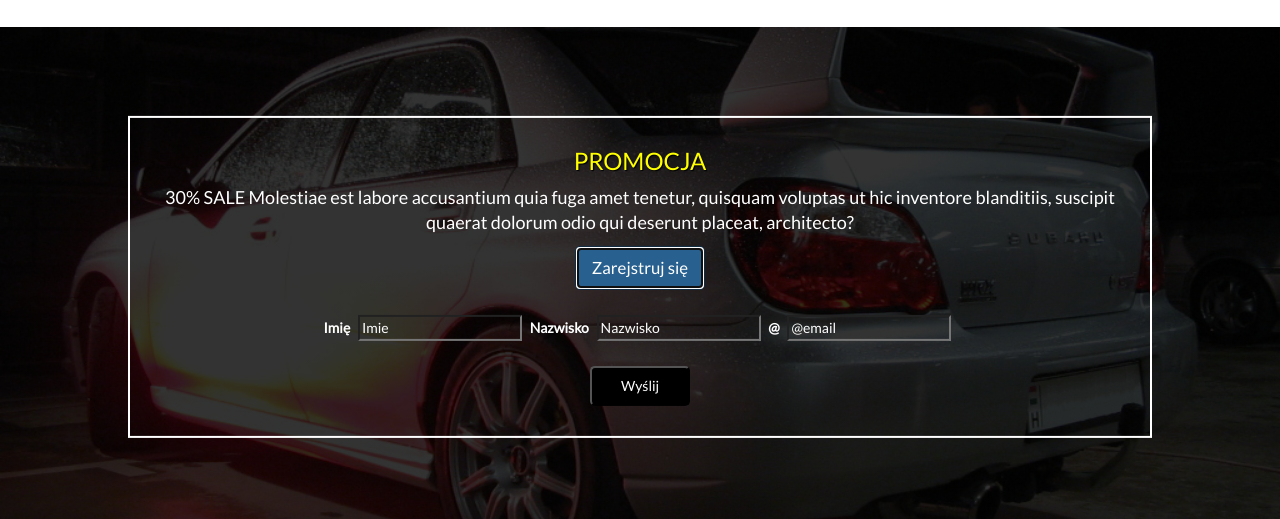
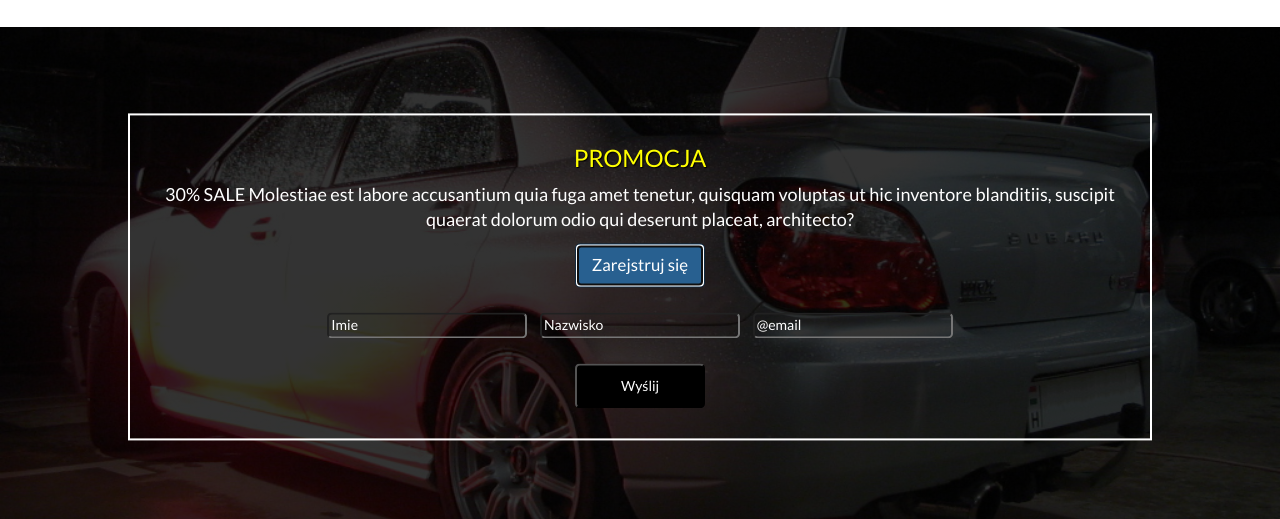
Before and after one commit to MichalStabrawa/AutoMechanik, a plain HTML site: page index.html in a window 1280 px wide. Both pictures are taken after a click on the button "Zarejstruj się". Shown: the part 2556-3075 px from the top of the page. Drawn offline with Linux system fonts and the light colour scheme; a web font is replaced by a local one.

Commit message:
input style change

```diff
--- a/css/style.css
+++ b/css/style.css
@@ -122,7 +122,7 @@
         #main-header .header-caption {
             position: absolute;
             top: 10%;
-            ;
+
             transform: translateY(-50%);
             left: 0;
             right: 0;
@@ -266,6 +266,8 @@
             margin-top: 10px;
         }
 
+/*parallax********************************************************************/
+
         .parallax {
             position: relative;
             /* The image used */
@@ -320,20 +322,25 @@
             display: none;
         }
 
-        input[type="text"],
-        input[type="mailto"] {
+       #div1 input[type="text"],
+        input[type="mailto"] {width: 200px;
+            border-radius: 5px;
             background-color: transparent;
             margin: 5px;
         }
 
         input[type="submit"] {
             margin: 20px;
-            width: 100px;
-            height: 40px;
+            width: 130px;
+            height: 45px;
             background-color: black;
             border-radius: 5px;
             color: #fff;
         }
+input[type="submit"]:hover{
+    background-color: #111;
+    transition: 0.3s;
+}
 
         .parallax-text {
             height: 50px;
--- a/index.html
+++ b/index.html
@@ -202,6 +202,8 @@
     </section>
     <!--Moje umiejetnosci Stop-->
 
+
+   <!--Parallax---------------------------------------------------------------->
     <div class="parallax" id="promotion">
         <div class="parralax-info">
             <h3>PROMOCJA</h3>
@@ -211,11 +213,11 @@
             </button>
             <div id="div1">
                 <form action="">
-                    <label>Imię</label>
+
                     <input type="text" name="firstname" value="Imie">
-                    <label>Nazwisko</label>
+
                     <input type="text" name="lastname" value="Nazwisko">
-                    <label for="">@</label>
+
                     <input type="mailto" name="lastname" value="@email">
                     <br>
                     <input type="submit" value="Wyślij">
```
Also changed, not shown: index2.html (added).
